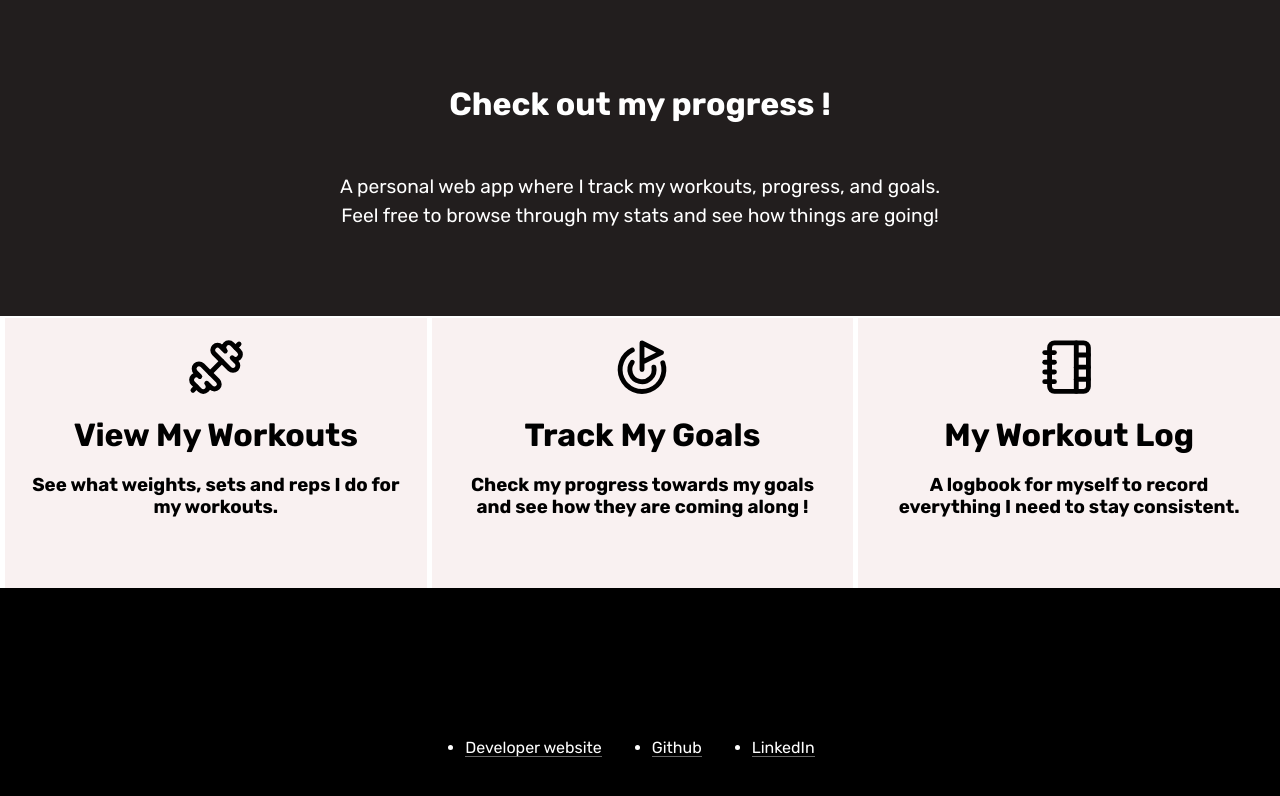
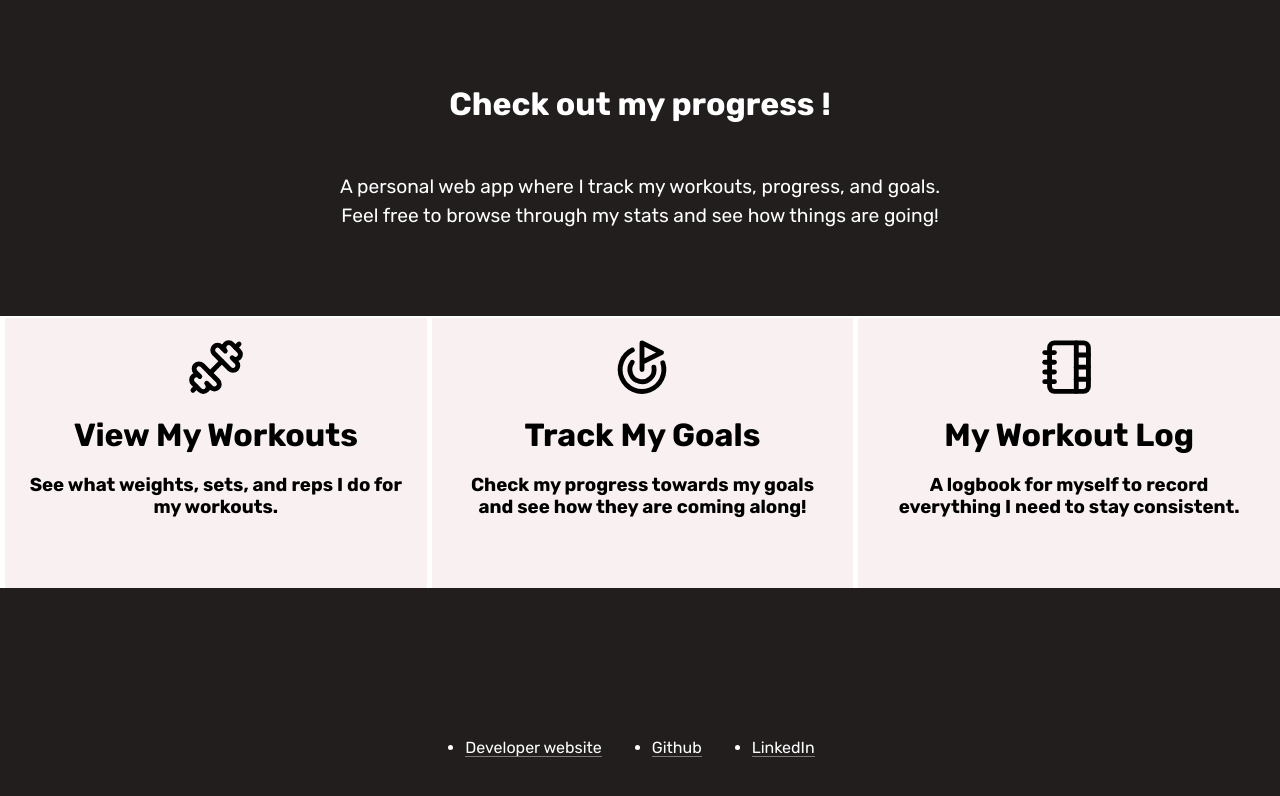
Before and after one commit to FrootNoot/FrootLog, a React (Create React App) app in the folder frontend/: page / in a window 1280 px wide. Shown: the part 802-1598 px from the top of the page. Built offline with nearby package versions, Linux system fonts and the light colour scheme.

Commit message:
button 3d effect and css

```diff
--- a/frontend/src/components/Home/Description.js
+++ b/frontend/src/components/Home/Description.js
@@ -1,33 +1,28 @@
-import {Link} from 'react-router-dom'
+import { Link } from 'react-router-dom';
 import React, { useState, useEffect } from "react";
 import styles from "./Description.module.css";
-import { Dumbbell, Goal, NotebookTabs  } from 'lucide-react';
+import { Dumbbell, Goal, NotebookTabs } from 'lucide-react';
 
 function Description() {
-
   return (
     <div className={styles.descriptionContainer}>
+      <Link to="/workouts" className={styles.descriptionItem}>
+        <Dumbbell className={styles.icon}/>
+        <h1>View My Workouts</h1>
+        <h3>See what weights, sets, and reps I do for my workouts.</h3>
+      </Link>
 
+      <Link to="/goals" className={styles.descriptionItem}>
+        <Goal className={styles.icon} />
+        <h1>Track My Goals</h1>
+        <h3>Check my progress towards my goals and see how they are coming along!</h3>
+      </Link>
 
-      <div className={styles.descriptionItem}>
-        <Dumbbell className={styles.icon}  color="black" />
-        <h1>View My Workouts</h1>
-        <h3>See what weights, sets and reps I do for my workouts.</h3>
-      </div>
-
-
-      <div className={styles.descriptionItem}>
-        <Goal className={styles.icon}  color="black" />
-        <h1>Track My Goals</h1>
-        <h3>Check my progress towards my goals and see how they are coming along !</h3>
-      </div>
-
-      <div className={styles.descriptionItem}>
-        <NotebookTabs  className={styles.icon}  color="black" />
+      <Link to="/log" className={styles.descriptionItem}>
+        <NotebookTabs className={styles.icon} />
         <h1>My Workout Log</h1>
         <h3>A logbook for myself to record everything I need to stay consistent.</h3>
-
-      </div>
+      </Link>
     </div>
   );
 }
--- a/frontend/src/components/Home/Description.module.css
+++ b/frontend/src/components/Home/Description.module.css
@@ -1,43 +1,65 @@
-.descriptionContainer{
+.descriptionContainer {
   display: flex;
   justify-content: space-evenly;
   background-color: #f9f1f1;
 }
 
-.descriptionItem{
-    display:flex;
+.descriptionItem {
+  display: flex;
   flex-direction: column;
   align-items: center;
   width: 33.33%;
   border-left: 5px solid #fff;
   padding-top: 20px;
-    gap:20px;
+  gap: 20px;
   padding-left: 20px;
   padding-right: 20px;
+  transition: all 0.3s ease;
+  cursor: pointer;
+  text-decoration: none;
 }
 
-.descriptionItem h3{
-    text-align: center;
+.descriptionItem:hover {
+  background-color: #444;
+  transform: translateY(-5px);
+  box-shadow: 0 8px 16px rgba(0, 0, 0, 0.3);
 }
 
-.descriptionItem h1{
-    font-size: clamp(1.5rem, 2.5vw, 2rem);
+.descriptionItem h3 {
+  text-align: center;
+  color: #000;
 }
 
-.icon{
+.descriptionItem h1 {
+  font-size: clamp(1.5rem, 2.5vw, 2rem);
+  color: #000;
+}
+
+.descriptionItem:hover h1, .descriptionItem:hover h3 {
+  color: #fff;
+}
+
+.descriptionItem .icon {
+  color: #000;
+}
+
+.descriptionItem:hover .icon {
+  color: #fff;
+}
+
+.icon {
   width: 10vw;
   height: 10vw;
   min-width: 45px;
   min-height: 45px;
 }
 
-
 @media screen and (max-width: 1000px) {
-    .descriptionContainer{
+  .descriptionContainer {
     flex-direction: column;
   }
 
-    .descriptionItem{
+  .descriptionItem {
     width: 100%;
     border-left: none;
     border-top: 5px solid #fff;
@@ -46,22 +68,19 @@
     padding-bottom: 10px;
   }
 
-    .icon{
+  .icon {
     flex-basis: 1;
     float: left;
   }
 
-    .descriptionItem h1{
+  .descriptionItem h1 {
     font-size: clamp(1.5rem, 5vw, 2rem);
   }
 }
 
-
 @media screen and (max-width: 700px) {
-
-    .descriptionItem{
+  .descriptionItem {
     flex-wrap: wrap;
     justify-content: center;
   }
-
 }
--- a/frontend/src/components/Home/Footer.module.css
+++ b/frontend/src/components/Home/Footer.module.css
@@ -2,7 +2,7 @@
   display: flex;
   height: 40vh;
   width: 100%;
-  background-color: #000000;
+  background-color: #221e1e;
   line-height: 1.3;
 }
 
```
Lines whose indentation alone changed are shown as unchanged.
